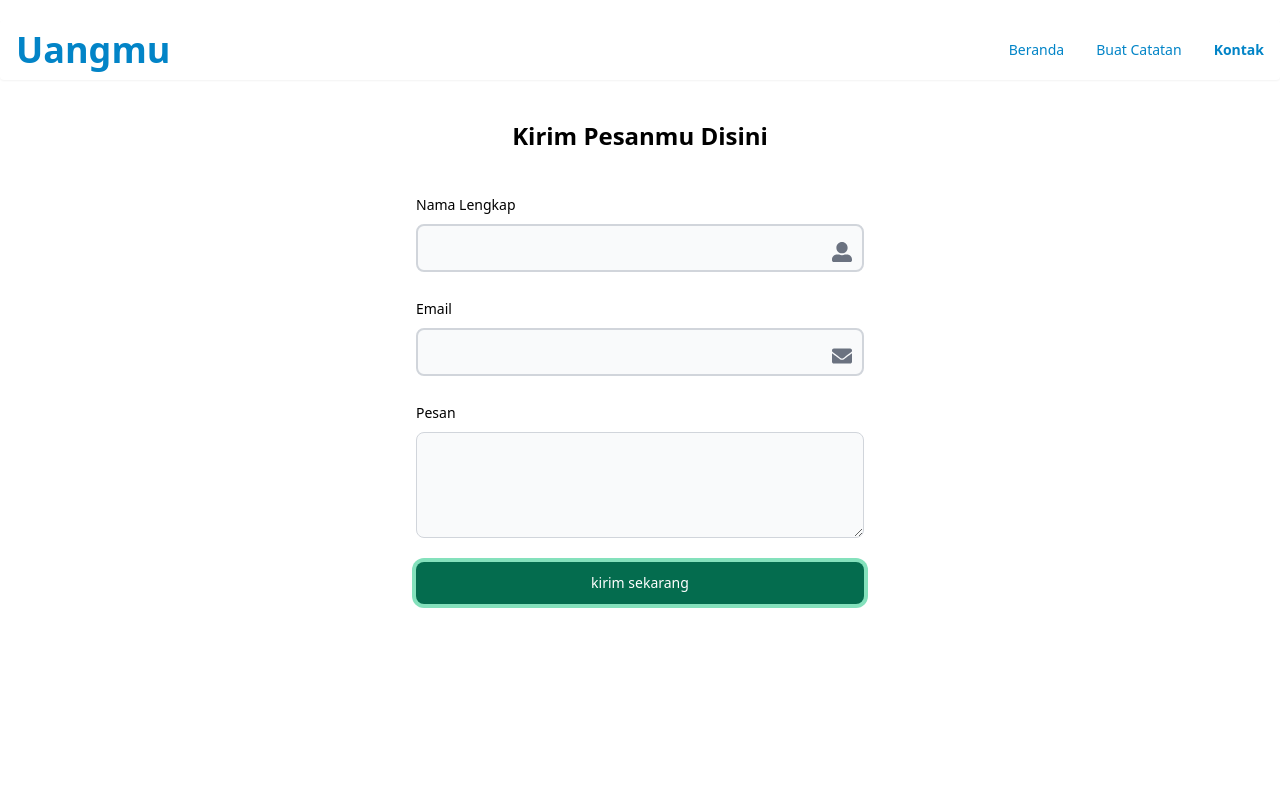
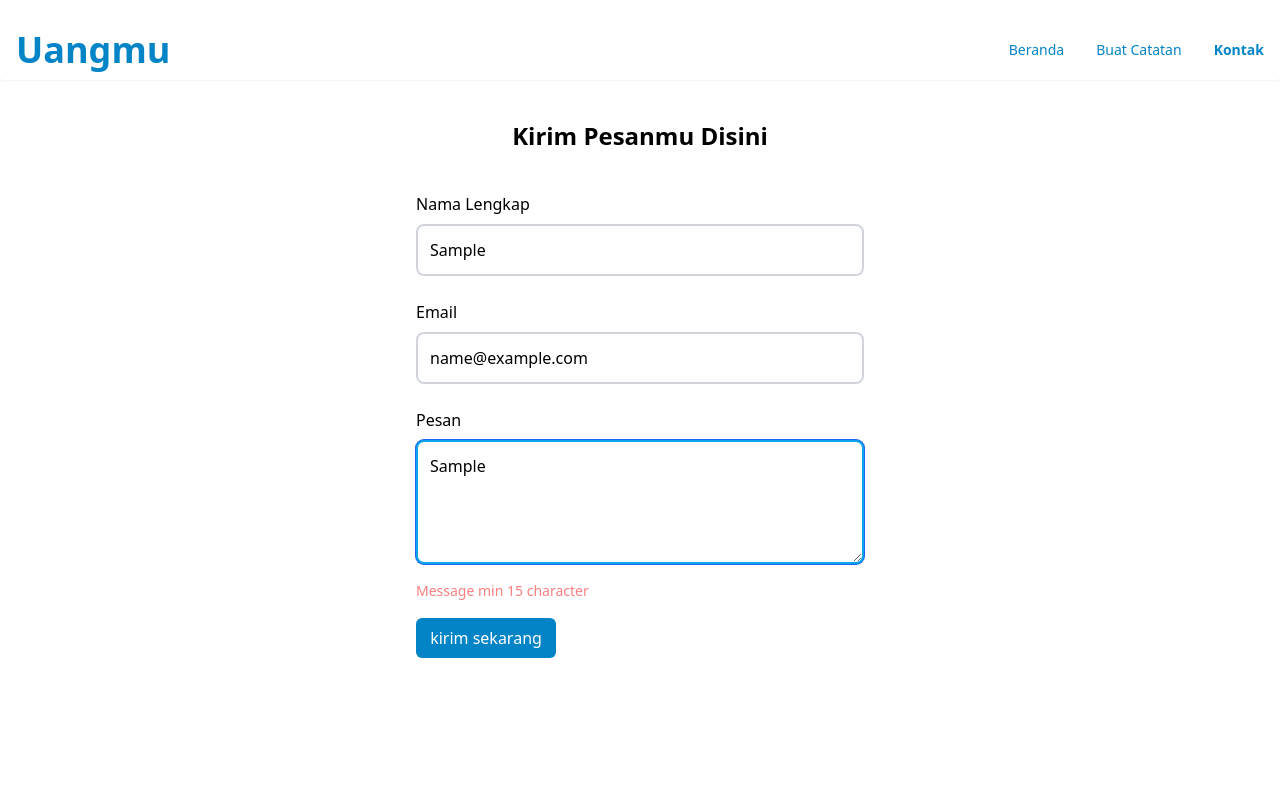
Before and after one commit to Anugerah20/Uangmu, a React (Vite) app: page /contact in a window 1280 px wide. Both pictures are taken after typing "Sample", "name@example.com", "Sample" into the empty fields and a click on the button "kirim sekarang". Shown: the top 800 px of the page. Built offline with nearby package versions, Linux system fonts and the light colour scheme.

Commit message:
feat: add react hook form

```diff
--- a/src/pages/Contact.jsx
+++ b/src/pages/Contact.jsx
@@ -1,7 +1,4 @@
-import { Button, Label, TextInput, Textarea } from "flowbite-react";
-import { FaEnvelope, FaUserAlt } from "react-icons/fa";
-import { useFormik } from "formik";
-import * as yup from "yup";
+import { useForm } from "react-hook-form";
 import { Toaster, toast } from "sonner";
 import AOS from "aos";
 import "aos/dist/aos.css"
@@ -10,36 +7,23 @@ import { useEffect } from "react";
 const Contact = () => {
      document.title = "Uangmu | Kontak";
 
+     // Validation form
+     const {
+          register,
+          handleSubmit,
+          formState: { errors },
+          reset,
+     } = useForm();
+
+     const onSubmit = () => {
+          toast.success("Pesan berhasil terkirim");
+          reset();
+     };
+
+     // Animation AOS
      useEffect(() => {
           AOS.init();
      }, []);
-
-     // Validation form
-     const sendMessage = () => {
-          toast.success("Pesan anda sudah terkirim", {
-               duration: 2000,
-          });
-          formik.resetForm()
-     }
-
-     const formik = useFormik({
-          initialValues: {
-               username: "",
-               email: "",
-               message: "",
-          },
-          onSubmit: sendMessage,
-          validationSchema: yup.object().shape({
-               username: yup.string().required("Nama lengkap tidak boleh kosong").min(5, "Nama lengkap minimal 5 karakter").max(50),
-               email: yup.string().required("Email tidak boleh kosong").email(),
-               message: yup.string().required("Pesan tidak boleh kosong")
-          }),
-     });
-
-     const handleForm = (e) => {
-          const { target } = e;
-          formik.setFieldValue(target.name, target.value);
-     };
 
      return (
           <div
@@ -51,79 +35,51 @@ const Contact = () => {
                <h1 className="text-2xl mt-10 font-bold text-center">Kirim Pesanmu Disini</h1>
                <Toaster />
                {/* START: KONTAK */}
-               <form onSubmit={formik.handleSubmit} className="flex flex-col gap-4 mx-auto w-4/5 sm:max-w-md mt-10">
+               <form onSubmit={handleSubmit(onSubmit)} className="flex flex-col gap-4 mx-auto w-4/5 sm:max-w-md mt-10">
                     <div>
 
                          <div className="mb-2 block">
-                              <Label
-                                   color="gray"
-                                   htmlFor="input-username"
-                                   value="Nama Lengkap"
-                              />
-
+                              <label htmlFor="username">Nama Lengkap</label>
                          </div>
-                         <TextInput
-                              color="gray"
-                              id="input-username"
-                              name="username"
-                              rightIcon={FaUserAlt}
+                         <input
                               type="text"
+                              id="username"
                               autoComplete="off"
-                              onChange={handleForm}
-                              value={formik.values.username}
+                              {...register("username", { required: true, minLength: 5 })} autoFocus
                          />
-                         {formik.errors.username && formik.touched.username && (
-                              <div className="text-red-600 font-medium">{formik.errors.username}</div>
-                         )}
+                         {errors.username && errors.username.type === "required" && <span className="text-sm text-red-400">Username required</span>}
+                         {errors.username && errors.username.type === "minLength" && <span className="text-sm text-red-400">Username min 5 character</span>}
                     </div>
                     <div>
                          <div className="mb-2 block">
-                              <Label
-                                   color="gray"
-                                   htmlFor="input-email"
-                                   value="Email"
-                              />
+                              <label htmlFor="email">Email</label>
                          </div>
-                         <TextInput
-                              color="gray"
-                              id="input-email"
-                              name="email"
-                              rightIcon={FaEnvelope}
+                         <input
+                              id="email"
                               type="email"
                               autoComplete="off"
-                              onChange={handleForm}
-                              value={formik.values.email}
+                              {...register("email", { required: true, pattern: /^[A-Z0-9._%+-]+@[A-Z0-9.-]+\.[A-Z]{2,4}$/i, })}
                          />
-                         {formik.errors.email && formik.touched.email && (
-                              <div className="text-red-600 font-medium">{formik.errors.email}</div>
-                         )}
+                         {errors.email && errors.email.type === "required" && <span className="text-sm text-red-400">Email required</span>}
+                         {errors.email && errors.email.type === "pattern" && <span className="text-sm text-red-400">Invalid Email</span>}
                     </div>
                     <div>
                          <div className="mb-2 block">
-                              <Label
-                                   color="gray"
-                                   htmlFor="input-message"
-                                   value="Pesan"
-                              />
+                              <label htmlFor="message">Pesan</label>
                          </div>
-                         <Textarea
-                              color="gray"
-                              id="input-message"
-                              name="message"
-                              className="text-sm"
+                         <textarea
+                              id="message"
                               rows={4}
                               autoComplete="off"
-                              onChange={handleForm}
-                              value={formik.values.message}
+                              {...register("message", { required: true, minLength: 15 })}
                          />
-                         {formik.errors.message && formik.touched.message && (
-                              <div className="text-red-600 font-medium">{formik.errors.message}</div>
-                         )}
+                         {errors.message && errors.message.type === "required" && <span className="text-sm text-red-400">Message required</span>}
+                         {errors.message && errors.message.type === "minLength" && <span className="text-sm text-red-400">Message min 15 character</span>}
                     </div>
 
-                    <Button color="success" type="submit">
+                    <button className="btn-contact" type="submit">
                          kirim sekarang
-                    </Button>
+                    </button>
                </form>
                {/* END: KONTAK */}
           </div>
```
